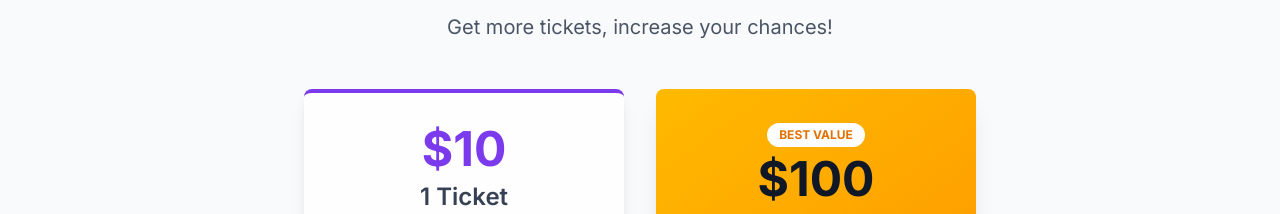
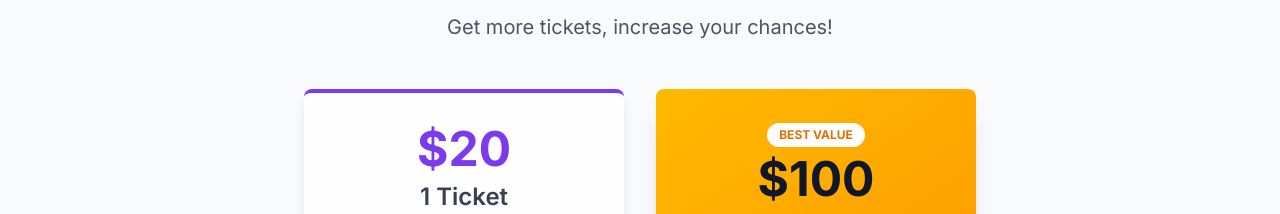
Before and after one commit to cquehl/1percentbetter, a React (Vite) app: page /raffle in a window 1280 px wide. Shown: the part 2400-2614 px from the top of the page. Built offline with nearby package versions, Linux system fonts and the light colour scheme.

Commit message:
fixed pricing for single ticket to twently dollars

```diff
--- a/src/pages/Home.tsx
+++ b/src/pages/Home.tsx
@@ -118,7 +118,7 @@ const Home: React.FC = () => {
 
                   <div className="bg-amber-50 rounded-lg p-4 mb-6 border-l-4 border-amber-400">
                     <p className="text-gray-800 font-semibold mb-1">Ticket Pricing:</p>
-                    <p className="text-gray-700">1 for $10 • 6 for $100</p>
+                    <p className="text-gray-700">1 for $20 • 6 for $100</p>
                   </div>
 
                   <div className="flex items-center justify-between">
--- a/src/pages/Raffle.tsx
+++ b/src/pages/Raffle.tsx
@@ -94,7 +94,7 @@ const Raffle: React.FC = () => {
 
           <div className="grid grid-cols-1 md:grid-cols-2 gap-8 max-w-2xl mx-auto">
             <div className="bg-white rounded-lg p-8 shadow-lg border-t-4 border-primary text-center">
-              <div className="text-5xl font-bold text-primary mb-2">$10</div>
+              <div className="text-5xl font-bold text-primary mb-2">$20</div>
               <div className="text-2xl text-gray-700 font-semibold mb-4">1 Ticket</div>
               <p className="text-gray-600">Single entry into the raffle</p>
             </div>
```
